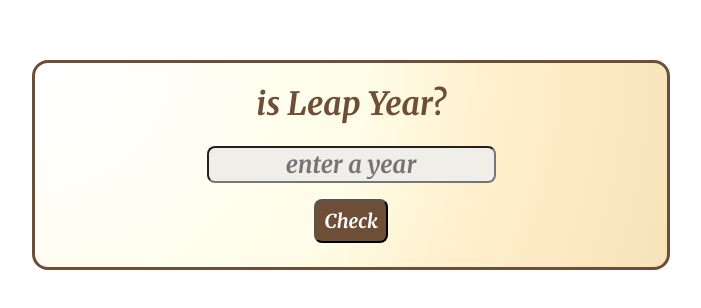
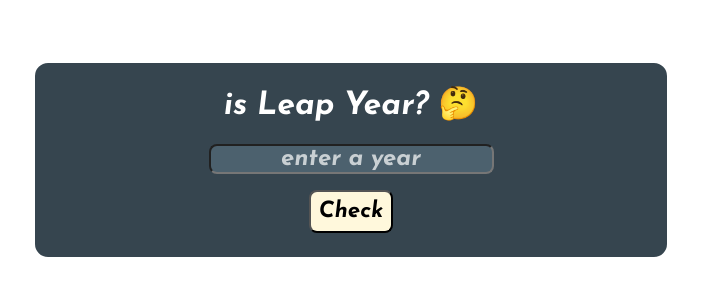
Before and after one commit to anushasunil/is-leap-year-react, a React (Create React App) app: page / in a window 1280 px wide. Shown: the part 256-564 px from the top of the page, without its empty margins (289-990 px from the left). Built offline with nearby package versions, Linux system fonts and the light colour scheme.

Commit message:
style: color scheme, emoji and font

```diff
--- a/src/App.js
+++ b/src/App.js
@@ -29,7 +29,7 @@ export default function App() {
   return (
     <div className="App">
       <div className="container">
-        <h1>is Leap Year?</h1>
+        <h1>is Leap Year? 🤔</h1>
         <input
           placeholder={"enter a year"}
           onChange={(element) => setYear(element.target.value)}
--- a/src/styles.css
+++ b/src/styles.css
@@ -1,4 +1,4 @@
-@import url("https://fonts.googleapis.com/css2?family=Merriweather:ital,wght@1,700&display=swap");
+@import url("https://fonts.googleapis.com/css2?family=Josefin+Sans:ital,wght@1,700&display=swap");
 
 .App {
   font-family: sans-serif;
@@ -6,14 +6,14 @@
 }
 
 .container {
-  border: 0.2rem solid #6f4e37;
+  border: 0.2rem solid;
   border-radius: 1rem;
   max-width: 50%;
   margin: auto;
   margin-top: 25%;
-  color: #6f4e37;
-  font-family: "Merriweather", serif;
-  background: radial-gradient(
+  color: white;
+  font-family: "Josefin Sans", sans-serif;
+  /* background: radial-gradient(
     circle at 0% -5%,
     #ffffff 5%,
     #fffde7 50%,
@@ -21,7 +21,8 @@
     #f6e3ba 100%,
     #dfcaa0 200%,
     #cfb284 250%
-  );
+  ); */
+  background-color: #36454f;
 }
 
 input {
@@ -29,23 +30,29 @@ input {
   max-width: 60%;
   text-align: center;
   border-radius: 0.5rem;
-  background-color: #f0eee9;
-  color: #6f4e37;
-  font-family: "Merriweather", serif;
+  background-color: #4c616e;
+  color: white;
+  font-family: "Josefin Sans", sans-serif;
+}
+
+input::placeholder {
+  color: white;
+  opacity: 0.7;
 }
 
 button {
   display: block;
   margin: auto;
   margin-top: 1rem;
-  font-size: 1.2rem;
+  font-size: 1.4rem;
+  font-weight: bold;
   padding: 0.5rem;
   border-radius: 0.5rem;
-  background-color: #6f4e37;
-  color: white;
+  background-color: cornsilk;
+  color: black;
 
   max-width: fit-content;
-  font-family: "Merriweather", serif;
+  font-family: "Josefin Sans", sans-serif;
 }
 
 p {
```
